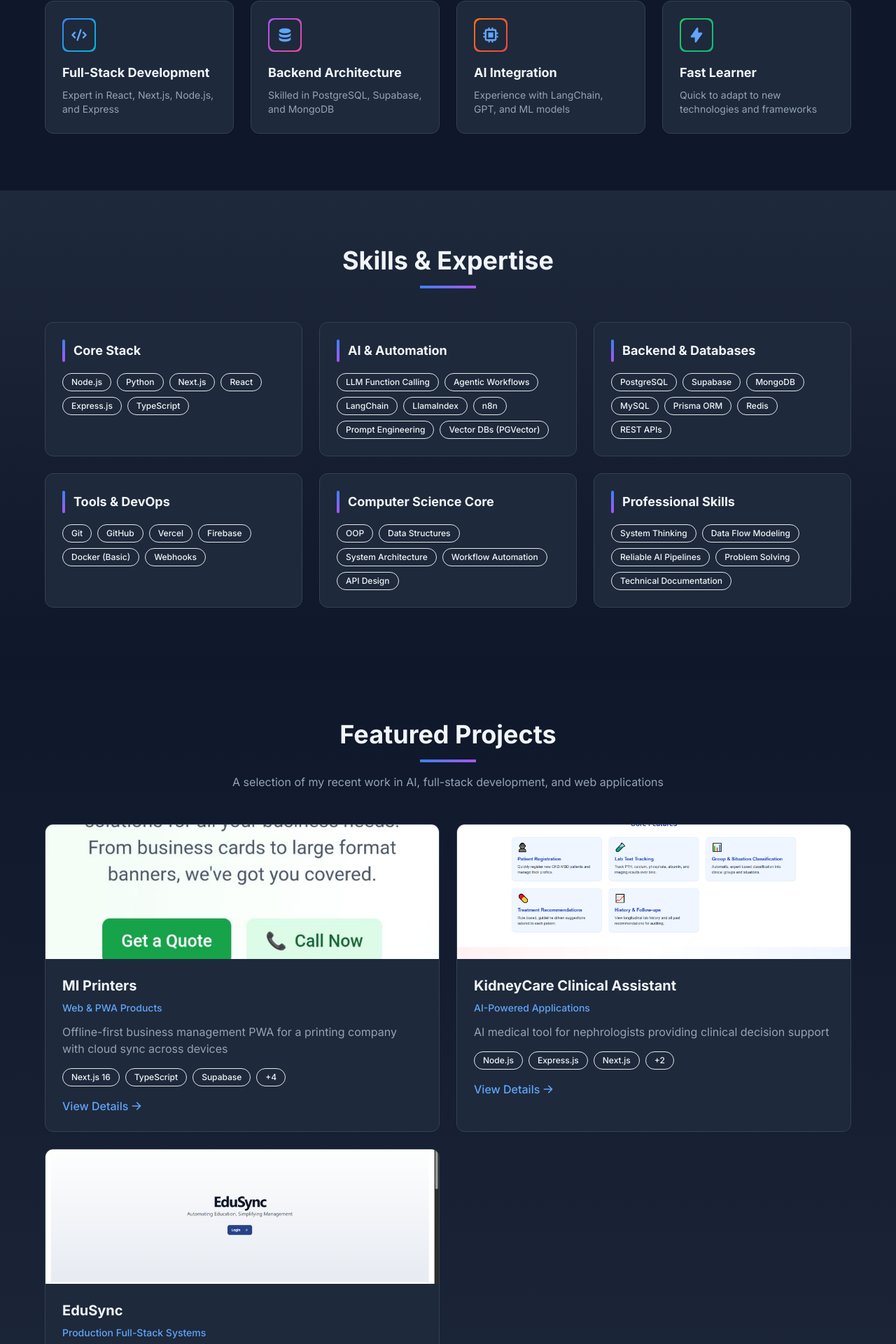
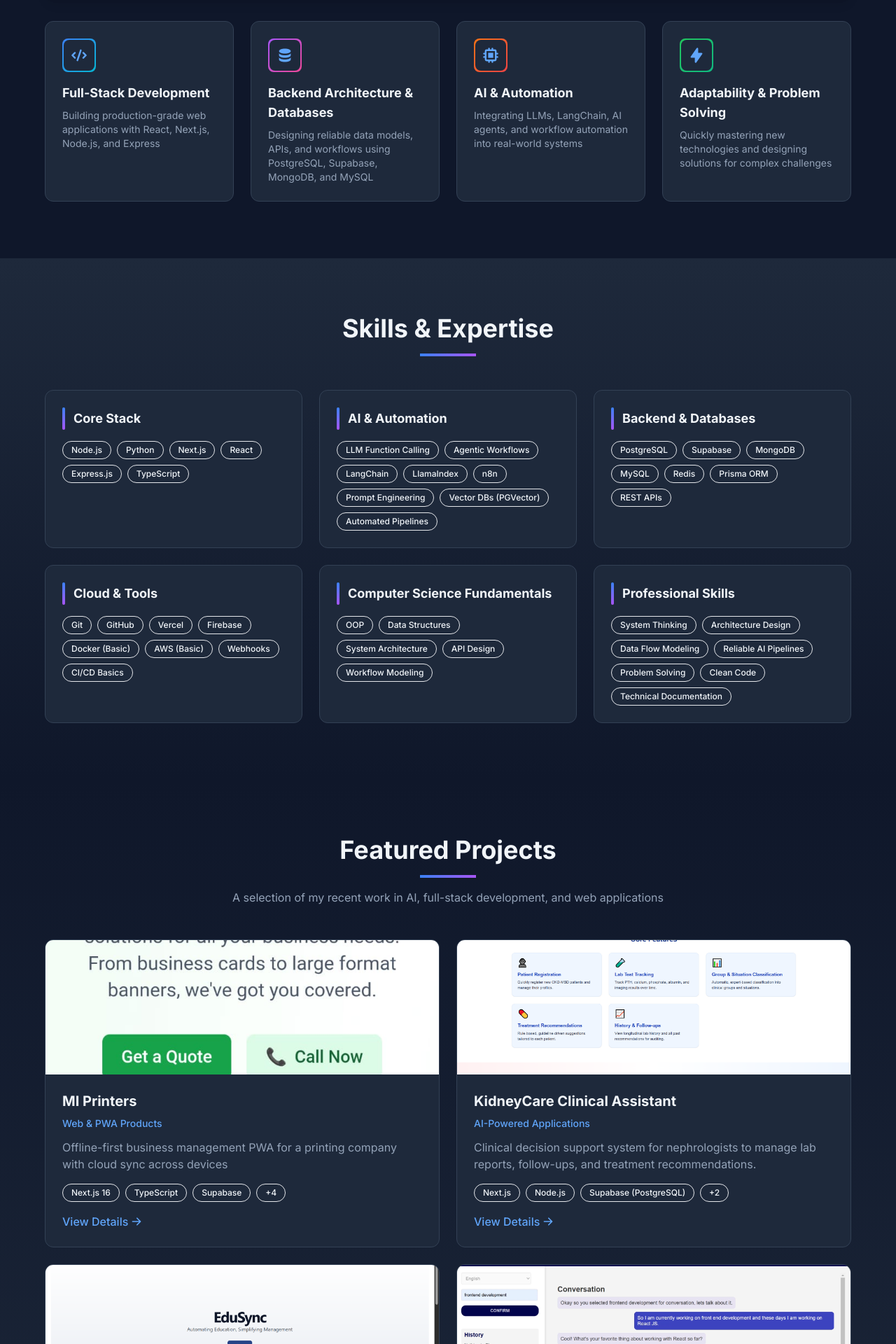
Before and after one commit to MuhammadHammadIrfan/Portfolio, a Next.js app: page / in a window 1280 px wide. Shown: the part 1188-3108 px from the top of the page at 70% size. Built offline with nearby package versions, Linux system fonts and the light colour scheme.

Commit message:
Updates done

```diff
--- a/src/components/sections/About.tsx
+++ b/src/components/sections/About.tsx
@@ -7,28 +7,29 @@ const expertiseAreas = [
     {
         icon: HiCode,
         title: 'Full-Stack Development',
-        description: 'Expert in React, Next.js, Node.js, and Express',
+        description: 'Building production-grade web applications with React, Next.js, Node.js, and Express',
         gradient: 'from-blue-500 to-cyan-500',
     },
     {
         icon: HiDatabase,
-        title: 'Backend Architecture',
-        description: 'Skilled in PostgreSQL, Supabase, and MongoDB',
+        title: 'Backend Architecture & Databases',
+        description: 'Designing reliable data models, APIs, and workflows using PostgreSQL, Supabase, MongoDB, and MySQL',
         gradient: 'from-purple-500 to-pink-500',
     },
     {
         icon: HiChip,
-        title: 'AI Integration',
-        description: 'Experience with LangChain, GPT, and ML models',
+        title: 'AI & Automation',
+        description: 'Integrating LLMs, LangChain, AI agents, and workflow automation into real-world systems',
         gradient: 'from-orange-500 to-red-500',
     },
     {
         icon: HiLightningBolt,
-        title: 'Fast Learner',
-        description: 'Quick to adapt to new technologies and frameworks',
+        title: 'Adaptability & Problem Solving',
+        description: 'Quickly mastering new technologies and designing solutions for complex challenges',
         gradient: 'from-green-500 to-emerald-500',
     },
 ];
+
 
 export default function About() {
     return (
@@ -47,10 +48,7 @@ export default function About() {
 
                     <div className="bg-white dark:bg-slate-800 border border-slate-200 dark:border-slate-700 rounded-xl p-8 mb-8 shadow-lg">
                         <p className="text-lg text-slate-700 dark:text-slate-300 leading-relaxed text-center max-w-4xl mx-auto">
-                            Full-stack developer with strong backend skills in Node.js, Express, and Supabase.
-                            Experienced in building AI-powered and data-driven applications. Skilled in end-to-end
-                            development, from requirements gathering and architecture to deployment. Comfortable
-                            working in fast-paced, remote environments and delivering production-ready solutions.
+                            I’m a full-stack developer with a strong backend focus, experienced in building AI-powered and data-driven applications. I enjoy tackling real-world problems by combining databases, APIs, and AI models into reliable systems. From designing scalable architectures to delivering production-ready solutions, I thrive in fast-paced, collaborative environments and continuously adapt to new technologies to create meaningful impact.
                         </p>
                     </div>
 
--- a/src/data/experience.ts
+++ b/src/data/experience.ts
@@ -11,13 +11,25 @@ export const experiences: Experience[] = [
     {
         id: 'kidneycare',
         title: 'AI & Software Developer',
-        company: 'KidneyCare Clinical Assistant (Industry Project) — SEECS, NUST',
+        company: 'KidneyCare Clinical Assistant — SEECS, NUST',
         period: 'Jun 2025 – Present',
         description: [
-            'Built a clinical decision support system under the supervision of a senior SEECS instructor in collaboration with medical professionals.',
-            'Implemented safe rule-based medical logic for nephrologists using real lab values (iPTH, calcium, phosphorus).',
-            'Designed system to handle edge cases, missing labs, and generate safe treatment recommendations.',
-            'Delivered a functional MVP used for real feedback from instructors and kidney specialists.',
+            'Developed a clinical decision support system to assist nephrologists in analyzing patient data and treatment options.',
+            'Implemented rule-based AI logic aligned with medical guidelines to generate safe, explainable recommendations.',
+            'Designed workflows that handle missing or unreliable lab data, ensuring reliable and structured outputs for physicians.',
+            'Delivered a functional MVP used for feedback and validation by instructors and kidney specialists, supporting real clinical decision-making.',
+        ],
+        current: true,
+    },
+    {
+        id: 'ai-agentic',
+        title: 'LLM & Agentic Automation Developer',
+        company: 'Independent Research & Implementation',
+        period: 'Jan 2025 – Present',
+        description: [
+            'Designed and implemented agent-based AI systems that combine LLM reasoning with tool usage, context retrieval, and function calling.',
+            'Built end-to-end pipelines integrating Supabase (PostgreSQL and vector storage) to automate workflows across databases, APIs, and AI models.',
+            'Enabled real business automation by connecting multi-system architectures into reliable AI-driven solutions.',
         ],
         current: true,
     },
@@ -27,9 +39,8 @@ export const experiences: Experience[] = [
         company: 'AskUsSolution (Remote)',
         period: 'Jul 2024 – Aug 2024',
         description: [
-            'Worked as a remote web development intern focusing on frontend and backend fundamentals.',
-            'Collaborated with the team on small-scale projects and improved understanding of React, Node.js, and Git-based workflows.',
-            'Gained hands-on experience with REST APIs, UI development, and deployment basics.',
+            'Contributed to small-scale web projects, gaining practical experience with React, Node.js, REST APIs, and Git workflows.',
+            'Developed frontend and backend features, learned deployment basics, and strengthened understanding of production-ready web development.',
         ],
         current: false,
     },
--- a/src/data/projects.ts
+++ b/src/data/projects.ts
@@ -32,31 +32,31 @@ export const projects: Project[] = [
         featured: true,
     },
     {
-        slug: 'kidneycare-assistant',
-        title: 'KidneyCare Clinical Assistant',
-        category: 'AI-Powered Applications',
-        shortDescription: 'AI medical tool for nephrologists providing clinical decision support',
-        longDescription: 'Built a real-world clinical decision support system for nephrologists to aid in clinical decisions based on lab values like iPTH, calcium, and phosphorus. Designed to handle edge cases and provide safe, logic-driven treatment recommendations.',
-        problem: 'Nephrologists need to make complex clinical decisions based on multiple lab values and patient conditions. Manual analysis is time-consuming and prone to oversight, especially with edge cases like missing or outdated labs.',
-        techStack: ['Node.js', 'Express.js', 'Next.js', 'PostgreSQL', 'Medical Logic Engine'],
-        skills: ['Backend Development', 'Medical Software', 'Rule-based Systems', 'Data Validation', 'Collaboration with Medical Professionals'],
-        challenges: 'Implementing safe rule-based medical logic that handles edge cases (missing labs, outdated values) while ensuring treatment recommendations are medically sound. Working closely with kidney specialists to validate the system.',
-        learnings: 'Learned the importance of rigorous testing in medical software, understanding of nephrology basics, and how to translate medical expertise into software logic. Developed skills in working with domain experts.',
-        githubUrl: 'https://github.com/MuhammadHammadIrfan/kidneycare-assistant',
-        images: ['/projects/kidneycare/Doctor_screencapture-kidneycareassistant-unofficial-vercel-app-2025-09-23-19_05_12 (1).png', '/projects/kidneycare/login.png', '/projects/kidneycare/Doctor_screencapture-kidneycareassistant-unofficial-vercel-app-2025-09-23-19_05_12 (2).png', '/projects/kidneycare/Doctor_screencapture-kidneycareassistant-unofficial-vercel-app-2025-09-23-19_05_12 (3).png', '/projects/kidneycare/Doctor_screencapture-kidneycareassistant-unofficial-vercel-app-2025-09-23-19_05_12 (4).png', '/projects/kidneycare/Doctor_screencapture-kidneycareassistant-unofficial-vercel-app-2025-09-23-19_05_12 (5).png', '/projects/kidneycare/Doctor_screencapture-kidneycareassistant-unofficial-vercel-app-2025-09-23-19_05_12 (6).png', '/projects/kidneycare/Doctor_screencapture-kidneycareassistant-unofficial-vercel-app-2025-09-23-19_05_12 (7).png', '/projects/kidneycare/Doctor_screencapture-kidneycareassistant-unofficial-vercel-app-2025-09-23-19_05_12 (8).png', '/projects/kidneycare/Admin_screencapture-kidneycareassistant-unofficial-vercel-app-admin-doctors-2025-09-23-19_05_12 (1).png', '/projects/kidneycare/Admin_screencapture-kidneycareassistant-unofficial-vercel-app-admin-doctors-2025-09-23-19_17_53 (2).png'],
-        featured: true,
+    slug:'kidneycare-assistant',
+    title:'KidneyCare Clinical Assistant',
+    category:'AI-Powered Applications',
+    shortDescription:'Clinical decision support system for nephrologists to manage lab reports, follow-ups, and treatment recommendations.',
+    longDescription:'KidneyCare Clinical Assistant is a real-world clinical decision support system developed under academic and medical supervision. It helps nephrologists manage patient records, enter and validate lab results, track historical trends, and generate treatment and medication recommendations based on hospital-defined clinical logic. The system is designed to handle real clinical constraints such as missing, outdated, or conflicting lab data, and ensures all recommendations are structured, reviewable, and safe for physician decision-making.',
+    problem:'Nephrologists must interpret multiple lab values across time while managing follow-up visits and treatment decisions. Manual analysis of reports, especially when lab data is missing or outdated, increases cognitive load and risk of oversight. There was a need for a system that centralizes patient history, validates lab relevance, and supports consistent, guideline-based decision-making.',
+    techStack:['Next.js','Node.js','Supabase (PostgreSQL)','Role-based Access Control','Rule-based Clinical Logic Engine'],
+    skills:['Backend System Design','Healthcare Software Engineering','Rule-based Decision Systems','Database Modeling for Clinical Data','Collaboration with Medical Professionals'],
+    challenges:'Designing medical logic that is safe, explainable, and aligned with real hospital workflows was the biggest challenge. The system had to correctly handle edge cases such as missing tests, expired lab validity, and partial reports, while still providing useful recommendations. Translating clinical reasoning into deterministic software logic required close iteration with nephrology instructors and careful validation.',
+    learnings:'This project provided hands-on experience in building safety-critical software. I learned how clinical decision support differs from typical applications, the importance of explainability in medical systems, and how to convert domain expertise into structured logic. It also strengthened my ability to collaborate with non-technical domain experts and design systems meant for real clinical use rather than demos.',
+    githubUrl:'https://github.com/MuhammadHammadIrfan/kidneycare-assistant',
+    images:['/projects/kidneycare/Doctor_screencapture-kidneycareassistant-unofficial-vercel-app-2025-09-23-19_05_12 (1).png','/projects/kidneycare/login.png','/projects/kidneycare/Doctor_screencapture-kidneycareassistant-unofficial-vercel-app-2025-09-23-19_05_12 (2).png','/projects/kidneycare/Doctor_screencapture-kidneycareassistant-unofficial-vercel-app-2025-09-23-19_05_12 (3).png','/projects/kidneycare/Doctor_screencapture-kidneycareassistant-unofficial-vercel-app-2025-09-23-19_05_12 (4).png','/projects/kidneycare/Doctor_screencapture-kidneycareassistant-unofficial-vercel-app-2025-09-23-19_05_12 (5).png','/projects/kidneycare/Doctor_screencapture-kidneycareassistant-unofficial-vercel-app-2025-09-23-19_05_12 (6).png','/projects/kidneycare/Doctor_screencapture-kidneycareassistant-unofficial-vercel-app-2025-09-23-19_05_12 (7).png','/projects/kidneycare/Doctor_screencapture-kidneycareassistant-unofficial-vercel-app-2025-09-23-19_05_12 (8).png','/projects/kidneycare/Admin_screencapture-kidneycareassistant-unofficial-vercel-app-admin-doctors-2025-09-23-19_05_12 (1).png','/projects/kidneycare/Admin_screencapture-kidneycareassistant-unofficial-vercel-app-admin-doctors-2025-09-23-19_17_53 (2).png'],
+    featured:true
     },
     {
     slug: 'edusync',
     title: 'EduSync',
     category: 'Production Full-Stack Systems',
-        shortDescription: 'Role-based university automation platform for scheduling and onboarding',
-        longDescription: 'A SaaS platform automating university operations including faculty/student onboarding, scheduling, and invoicing. Improved workflow efficiency by automating repetitive administrative tasks.',
-        problem: 'Universities face significant administrative overhead with manual processes for onboarding, scheduling, and invoicing. This leads to inefficiencies, errors, and wasted staff time.',
-        techStack: ['Next.js', 'Supabase', 'PostgreSQL', 'Tailwind CSS', 'Prisma ORM'],
-        skills: ['Full-stack Development', 'Role-based Access Control', 'Database Design', 'Automation', 'SaaS Architecture'],
-        challenges: 'Designing a flexible role-based system that accommodates different university structures, implementing complex scheduling algorithms, and ensuring data consistency across multiple automated workflows.',
-        learnings: 'Gained experience in building multi-tenant SaaS applications, implementing RBAC (Role-Based Access Control), and designing scalable database schemas for complex organizational hierarchies.',
+    shortDescription: 'A production-scale university automation platform built to streamline communication, scheduling, and academic workflows.',
+    longDescription: 'EduSync is a full-stack university automation system designed to solve real operational challenges in academic institutions by centralizing faculty, student, and administrative workflows including onboarding, scheduling, attendance, events, and notifications into a single role-based platform focused on reducing manual coordination, improving communication, and scaling reliably with real institutional data.',
+    problem: 'Universities often rely on fragmented or manual processes for managing students, faculty, scheduling, and communication, leading to delayed notifications, inconsistent records, duplicated effort, and poor visibility across departments.',
+    techStack: ['Next.js', 'Supabase', 'PostgreSQL', 'Prisma ORM', 'Tailwind CSS', 'NextAuth.js'],
+    skills: ['Full-Stack Development', 'Backend Architecture', 'Role-Based Access Control (RBAC)', 'Database Design', 'Workflow Automation', 'Production System Design'],
+    challenges: 'Designing a flexible role-based system that accurately models real university hierarchies across departments, years, sections, faculty roles, and advisors while maintaining data consistency at scale, handling approval-based workflows, bulk imports, and high-volume relational data.',
+    learnings: 'Gained strong hands-on experience in backend ownership and system design including structuring large schemas, building secure API layers, managing real data scale, making architecture decisions under production constraints, and coordinating a team around clear milestones.',
     githubUrl: 'https://github.com/MuhammadHammadIrfan/EduSync',
     images: ['/projects/edusync/LandingPage1.png', '/projects/edusync/LandingPage2.png', '/projects/edusync/admin_dashboard.png', '/projects/edusync/faculty_dashboard.png', '/projects/edusync/student_profile.png', '/projects/edusync/EduSync_Demo_Compressed.mp4', '/projects/edusync/Edusync_Supabase (2).jpeg', '/projects/edusync/Edusync_Prisma.jpeg'],
     featured: true,
@@ -65,45 +65,16 @@ export const projects: Project[] = [
         slug: 'lingomate',
         title: 'LingoMate',
         category: 'AI-Powered Applications',
-        shortDescription: 'AI-powered conversational English practice with real-time speech processing.',
-        longDescription:
-            'LingoMate is a full-stack AI-powered conversational English practice platform. It enables users to speak with an AI in real time using speech-to-text, intelligent responses, and text-to-speech. Designed to help non-native speakers build fluency, confidence, and interview readiness through natural conversation.',
-
-        problem:
-            'Millions of learners—especially in Pakistan—lack affordable, structured, and real conversational English practice. Existing apps focus heavily on grammar drills, written exercises, or text chat rather than real spoken conversation and feedback.',
-
-        techStack: [
-            'React.js',
-            'Node.js',
-            'Express.js',
-            'Azure Speech-to-Text',
-            'Azure Text-to-Speech',
-            'Gemini (LLM)'
-        ],
-
-        skills: [
-            'Full Stack Development',
-            'AI Integration',
-            'Speech Recognition',
-            'Real-Time Audio Processing',
-            'API Design & Integration',
-            'State Management'
-        ],
-
-        challenges:
-            'Handling real-time audio recording in the browser, converting audio blobs to valid WAV buffers, ensuring compatibility with Azure STT, managing delays in speech processing, and integrating LLM responses smoothly with TTS playback.',
-
-        learnings:
-            'Gained experience with browser MediaRecorder API, base64 audio encoding/decoding, Azure Cognitive Services, LLM integration, and designing natural conversational flows. Improved understanding of handling asynchronous audio pipelines end-to-end.',
-
+        shortDescription: 'An AI-powered English speaking companion that helps users practice real conversations through voice, not just text or grammar drills.',
+        longDescription: 'LingoMate is a full-stack AI-powered web application designed to help non-native English speakers improve their spoken English through real-time voice conversations. Users speak naturally, receive intelligent AI responses, and hear replies back using speech-to-text and text-to-speech technologies. The platform focuses on building fluency, confidence, and practical speaking skills rather than rote grammar learning.',
+        problem: 'Many English learners, particularly in Pakistan, struggle to find affordable and judgment-free environments to practice real spoken English. Most existing language learning apps prioritize vocabulary, grammar exercises, or text-based interactions, leaving a gap for natural, real-time conversation practice that builds confidence and fluency.',
+        techStack: ['React.js','Node.js','Express.js','Azure Speech-to-Text','Azure Text-to-Speech','Gemini (LLM)'],
+        skills: ['Full Stack Web Development','AI & LLM Integration','Speech Processing','Real-Time Audio Handling','API Integration','Asynchronous System Design'],
+        challenges: 'Implementing real-time voice interaction in the browser was a major challenge, including recording and processing audio, converting browser-generated audio blobs into Azure-compatible WAV formats, and handling strict speech API requirements. Additional complexity came from managing latency across speech recognition, AI response generation, and speech synthesis to ensure smooth, natural conversations.',
+        learnings: 'This project strengthened my understanding of browser audio APIs, binary data handling, and end-to-end speech pipelines. I gained hands-on experience integrating Azure Cognitive Services and large language models, managing asynchronous workflows, and designing conversational user experiences that feel responsive and human-like.',
         githubUrl: 'https://github.com/MuhammadHammadIrfan/Lingo-Mate',
-
-        images: [
-            '/projects/lingomate/chat.png',
-            '/projects/lingomate/LingoMateShortDemo.mp4'
-        ],
-
-        featured: false
+        images: ['/projects/lingomate/chat.png','/projects/lingomate/LingoMateShortDemo.mp4'],
+        featured: true
     },
 
 ];
--- a/src/data/skills.ts
+++ b/src/data/skills.ts
@@ -17,29 +17,24 @@ export const skillsData: SkillCategory[] = [
             'LlamaIndex',
             'n8n',
             'Prompt Engineering',
-            'Vector DBs (PGVector)'
+            'Vector DBs (PGVector)',
+            'Automated Pipelines'
         ],
     },
     {
         category: 'Backend & Databases',
-        skills: ['PostgreSQL', 'Supabase', 'MongoDB', 'MySQL', 'Prisma ORM', 'Redis', 'REST APIs'],
+        skills: ['PostgreSQL', 'Supabase', 'MongoDB', 'MySQL', 'Redis', 'Prisma ORM', 'REST APIs'],
     },
     {
-        category: 'Tools & DevOps',
-        skills: ['Git', 'GitHub', 'Vercel', 'Firebase', 'Docker (Basic)', 'Webhooks'],
+        category: 'Cloud & Tools',
+        skills: ['Git', 'GitHub', 'Vercel', 'Firebase', 'Docker (Basic)', 'AWS (Basic)', 'Webhooks', 'CI/CD Basics'],
     },
     {
-        category: 'Computer Science Core',
-        skills: ['OOP', 'Data Structures', 'System Architecture', 'Workflow Automation', 'API Design'],
+        category: 'Computer Science Fundamentals',
+        skills: ['OOP', 'Data Structures', 'System Architecture', 'API Design', 'Workflow Modeling'],
     },
     {
         category: 'Professional Skills',
-        skills: [
-            'System Thinking',
-            'Data Flow Modeling',
-            'Reliable AI Pipelines',
-            'Problem Solving',
-            'Technical Documentation'
-        ],
+        skills: ['System Thinking', 'Architecture Design', 'Data Flow Modeling', 'Reliable AI Pipelines', 'Problem Solving', 'Clean Code', 'Technical Documentation'],
     },
 ];
```
Lines whose indentation alone changed are shown as unchanged.
